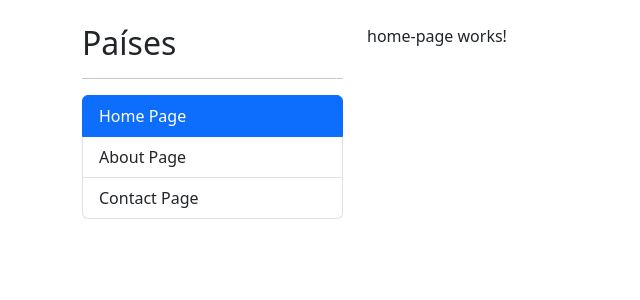
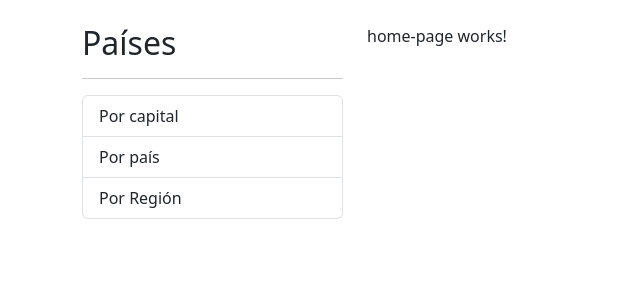
Before and after one commit to JuanVicenteVazquezG/CountriesApp, an Angular app: page /home in a window 1280 px wide. Shown: the top 300 px of the page, without its empty margins (0-640 px from the left). Built offline with nearby package versions, Linux system fonts and the light colour scheme.

Commit message:
countrie service created

```diff
--- a/src/app/shared/components/sidebar/sidebar.component.html
+++ b/src/app/shared/components/sidebar/sidebar.component.html
@@ -1,7 +1,7 @@
 <h2>Países</h2>
 <hr>
 <ul class="list-group">
-  <li routerLink="home"
+  <!--<li routerLink="home"
       class="list-group-item"
       routerLinkActive="active"
       [routerLinkActiveOptions]="{ exact: true }">
@@ -16,5 +16,20 @@
       class="list-group-item"
       routerLinkActive="active">
     Contact Page
+  </li>-->
+  <li routerLink="countries/by-capital"
+      class="list-group-item"
+      routerLinkActive="active">
+    Por capital
+  </li>
+  <li routerLink="countries/by-country"
+      class="list-group-item"
+      routerLinkActive="active">
+    Por país
+  </li>
+  <li routerLink="countries/by-region"
+      class="list-group-item"
+      routerLinkActive="active">
+    Por Región
   </li>
 </ul>
```
